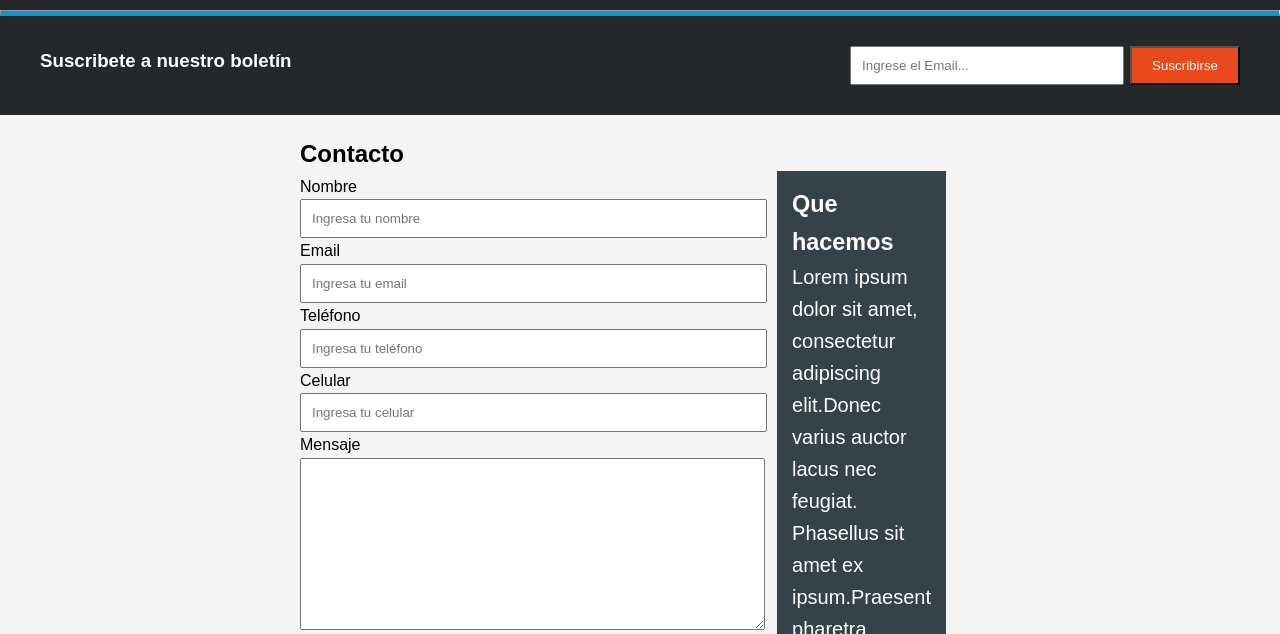
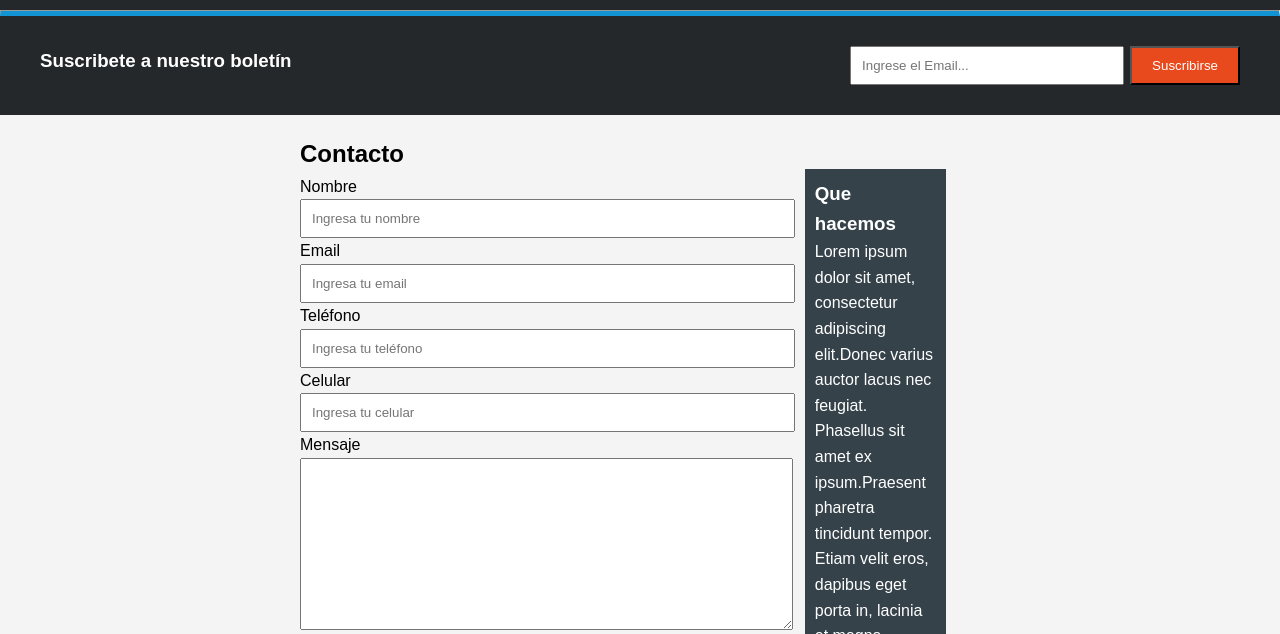
Before and after one commit to cristian17gimbuel/graphel, a plain HTML site: page pages/contacto.html in a window 1280 px wide. Shown: the part 68-702 px from the top of the page. Drawn offline with Linux system fonts and the light colour scheme.

Commit message:
Cambio en servicio.html,contacto.html y css

```diff
--- a/pages/contacto.html
+++ b/pages/contacto.html
@@ -57,7 +57,7 @@
       </section>
     </div>
       <main class="informacion">
-        <div class="que-hacemos">
+        <div class="hacemoss">
           <h3>Que hacemos</h3>
           <p>Lorem ipsum dolor sit amet, consectetur adipiscing elit.Donec varius auctor lacus nec feugiat. Phasellus sit amet ex ipsum.Praesent pharetra tincidunt tempor. Etiam velit eros, dapibus eget porta in, lacinia et magna.</p>
         </div>
--- a/styles/style.css
+++ b/styles/style.css
@@ -40,10 +40,7 @@
     text-decoration: none;
   }
 
-  nav a.activ,
-  nav a:hover {
-  color: #1293d4;
-  }
+
 
   .principal {
     background: url("../assets/images/cabecera.jpg") no-repeat center center/cover;
@@ -190,14 +187,6 @@
     width: 90%;
     padding: 5%;
   }
-  .que-hacemos{
-    margin-top: 1%;
-    font-size: 20px;
-    padding: 15px;
-    color: #ffffff;
-    background-color: #35424a;
-  }
-
   .mapa img {
     margin-top: 10px;
     width: 100%;
```
Also changed, not shown: pages/nosotros.html (+1 -1 lines), pages/servicios.html (+4 -4 lines).
